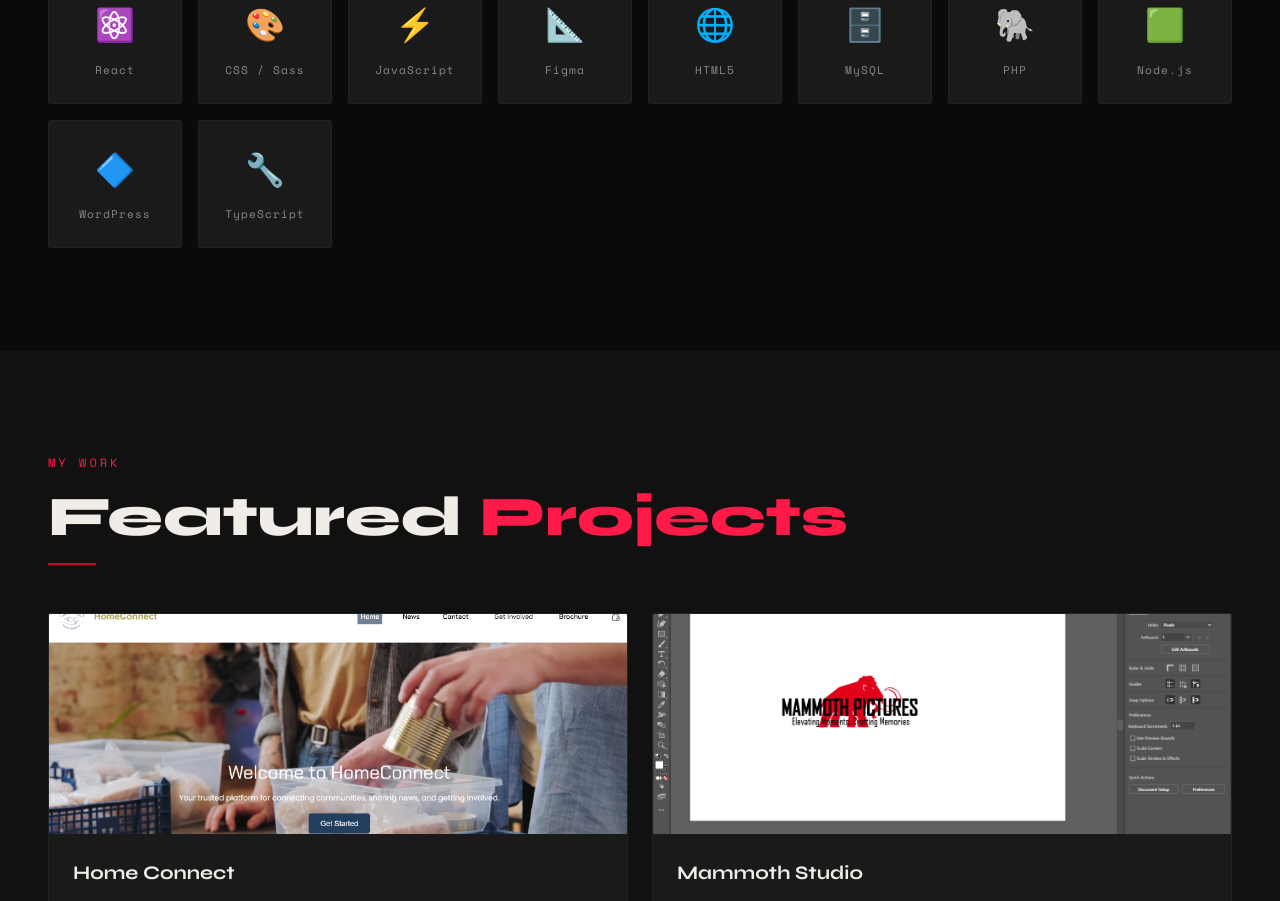
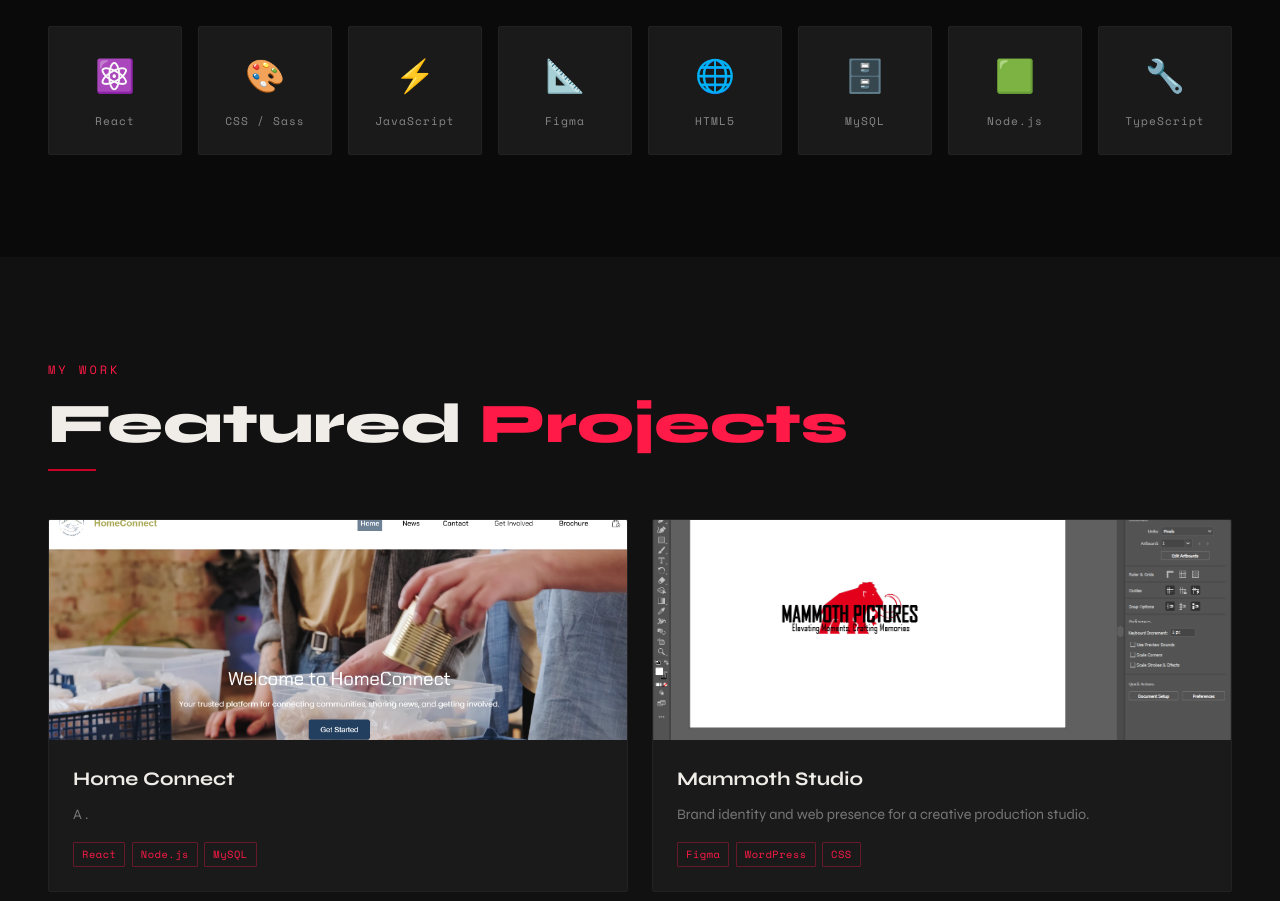
Before and after one commit to AngeloWaterwitch/AngeloWaterwitch_Portfolio, a React (Create React App) app: page / in a window 1280 px wide. Shown: the part 1980-2881 px from the top of the page. Built offline with nearby package versions, Linux system fonts and the light colour scheme.

Commit message:
Security: move EmailJS credentials to environment variables

```diff
--- a/src/components/Contact.jsx
+++ b/src/components/Contact.jsx
@@ -41,11 +41,11 @@
 
     onMessage(clean);
 
-    emailjs.send(
-      'service_4ygvl7n',
-      'template_14pi014',
+emailjs.send(
+      process.env.REACT_APP_EMAILJS_SERVICE_ID,
+      process.env.REACT_APP_EMAILJS_TEMPLATE_ID,
       clean,
-      '66bbAvGf6kl0cQLvw'
+      process.env.REACT_APP_EMAILJS_PUBLIC_KEY
     )
       .then(() => {
         setStatus('success');
--- a/src/data/data.js
+++ b/src/data/data.js
@@ -14,8 +14,8 @@
 
 seo: {
     title: 'Angelo Waterwitch — Software & Design Engineer',
-    description: 'Portfolio of Angelo Waterwitch, a software and design engineering student based in Cape Town, South Africa. Specialising in React, UI/UX, and creative digital experiences.',
-    keywords: 'Angelo Waterwitch, web developer, software engineer, design engineer, React, Cape Town, portfolio',
+    description: 'Portfolio of Angelo Waterwitch, a software and design engineer based in the NorthernCape, Springhbok, South Africa. Specialising in React, UI/UX, and creative digital experiences.',
+    keywords: 'Angelo Waterwitch, web developer, software engineer, design engineer, React, NorthernCape, portfolio',
     ogImage: '',
     twitterHandle: '@yeah_itsangelo',
   },
@@ -33,9 +33,9 @@
     bio1: "My name is Angelo Waterwitch, I am a software and design engineering student deeply committed to mastering the blend of creativity and technical precision.",
     bio2: "I thrive on turning complex problems into elegant, functional solutions, with a focus on creating impactful digital experiences. Whether working on code, user interfaces, or multimedia elements, my goal is to merge form and function seamlessly.",
     years: "3+",
-    projects: "15+",
-    clients: "10+",
-    standing: "Distinction",
+    projects: "3+",
+    clients: "2",
+    standing: "Fully Qualified",
   },
 
 skills: [
@@ -45,16 +45,14 @@
     { id: 's4',  icon: '📐', name: 'Figma' },
     { id: 's5',  icon: '🌐', name: 'HTML5' },
     { id: 's6',  icon: '🗄️', name: 'MySQL' },
-    { id: 's7',  icon: '🐘', name: 'PHP' },
     { id: 's8',  icon: '🟩', name: 'Node.js' },
-    { id: 's9',  icon: '🔷', name: 'WordPress' },
     { id: 's10', icon: '🔧', name: 'TypeScript' },
   ],
 
   projects: [
     {
       title: "Home Connect",
-      desc: "A real estate web platform connecting buyers and sellers with intuitive UI and smart search.",
+      desc: "A .",
       tags: ["React", "Node.js", "MySQL"],
       link: "#",
       image: "/images/home-connect.png",
@@ -74,9 +72,9 @@
       image: "",
     },
     {
-      title: "E-commerce UI",
+      title: "NamaquaChic",
       desc: "Full-featured product catalogue with cart, filters, and checkout flow.",
-      tags: ["React", "PHP", "MySQL"],
+      tags: ["React", "PHP", "CSS"],
       link: "#",
       image: "",
     },
@@ -104,9 +102,9 @@
     {
       id: 't1',
       type: 'education',
-      title: 'Software & Design Engineering',
+      title: 'ICT: MULTIMEDIA APPLICATIONS (NQF LEVEL 7)  ',
       organisation: 'CPUT — Cape Peninsula University of Technology',
-      period: '2023 — Present',
+      period: '2022 — 2026',
       desc: 'Studying software and design engineering with a focus on full-stack development, UI/UX design, and creative digital solutions.',
     },
     {
@@ -114,7 +112,7 @@
       type: 'education',
       title: 'National Senior Certificate',
       organisation: 'High School',
-      period: '2018 — 2022',
+      period: '2017 — 2021',
       desc: 'Completed matric with a focus on IT and design subjects.',
     },
     {
@@ -123,37 +121,37 @@
       title: 'Freelance Web Developer & Designer',
       organisation: 'Self Employed',
       period: '2022 — Present',
-      desc: 'Building websites and brand identities for local businesses and individuals across Cape Town.',
+      desc: 'Building websites and brand identities for local businesses and individuals across the country.',
     },
   ],
 
   testimonials: [
     {
-      quote: "Angelo delivered beyond our expectations. His attention to detail and design sensibility is remarkable.",
-      author: "Sarah Hendricks",
-      role: "Founder, Bloom Studio",
+      quote: "",
+      author: "",
+      role: "",
     },
     {
-      quote: "The website he built for us doubled our engagement rate. Truly understands both design and development.",
-      author: "James Mokoena",
-      role: "CEO, Apex Digital",
+      quote: "",
+      author: "",
+      role: "",
     },
     {
-      quote: "Professional, fast, and creative. Angelo's work speaks for itself.",
-      author: "Layla Peterson",
-      role: "Marketing Director, NexaCo",
+      quote: "",
+      author: "",
+      role: "",
     },
     {
-      quote: "He redesigned our brand from scratch — the results were stunning. Highly recommend.",
-      author: "Thabo Dlamini",
-      role: "Product Manager, Solara",
+      quote: "",
+      author: "",
+      role: "",
     },
   ],
 
   contact: {
     email: "angelo@waterwitch.dev",
     phone: "+27 XX XXX XXXX",
-    location: "Cape Town, South Africa",
+    location: "Springbok, South Africa",
     facebook: "https://web.facebook.com/Angelo.waterwitch.26",
     linkedin: "https://www.linkedin.com/in/angelo-waterwitch-514248233/",
     instagram: "https://www.instagram.com/yeah_itsangelo/",
```
Also changed, not shown: 2 other files (tests, documents, lock files or other folders).
